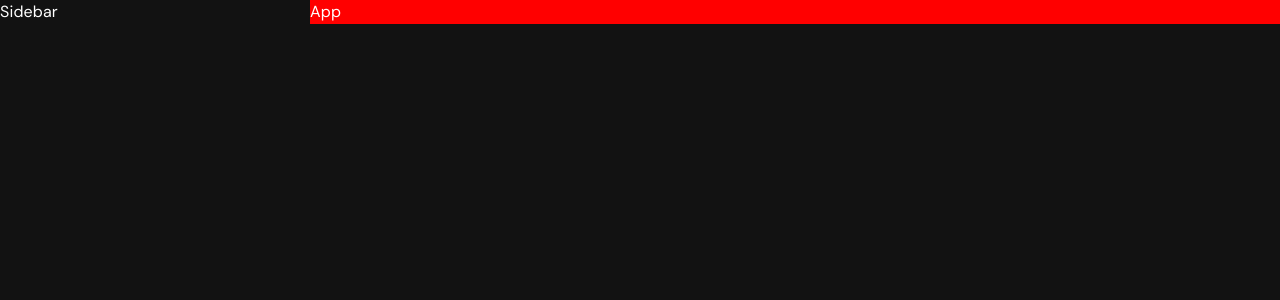
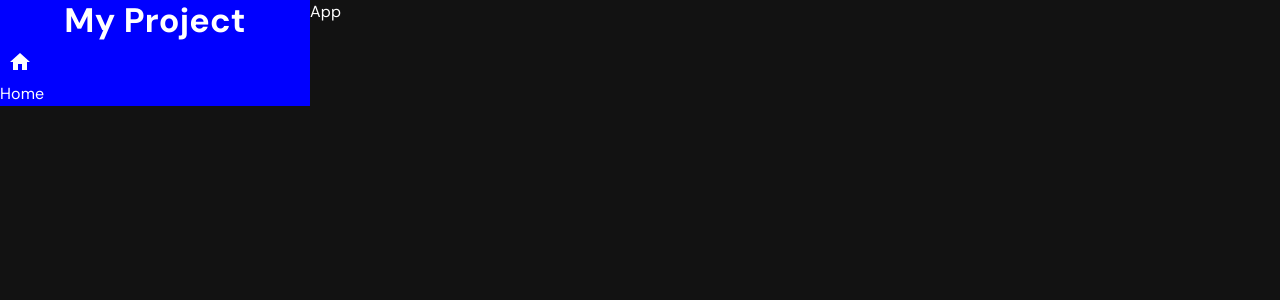
Before and after one commit to Mdjuealhossain/Portfulio_1, a Next.js app: page /en in a window 1280 px wide. Shown: the top 300 px of the page. Built offline with nearby package versions, Linux system fonts and the light colour scheme.

Commit message:
feat: sidebar

```diff
--- /dev/null
+++ b/src/app/componentSata/sidebarData/index.tsx
@@ -0,0 +1,10 @@
+import HomeIcon from "@mui/icons-material/Home";
+
+export const sidebarData = [
+  {
+    id: "1",
+    item: "Home",
+    link: "/",
+    icon: <HomeIcon />,
+  },
+];
--- a/src/layouts/PortfulioLayout/index.tsx
+++ b/src/layouts/PortfulioLayout/index.tsx
@@ -8,10 +8,10 @@ const PortfulioLayout: FC<PortfulioLayoutProps> = ({ children }) => {
   return (
     <>
       <Grid container>
-        <Grid item width={310}>
+        <Grid item width={310} bgcolor="blue">
           <Sidebar />
         </Grid>
-        <Grid item width="calc(100% - 310px)" bgcolor="red">
+        <Grid item width="calc(100% - 310px)">
           {children}
         </Grid>
       </Grid>
--- a/src/theme/typography.ts
+++ b/src/theme/typography.ts
@@ -2,7 +2,7 @@ import { TypographyVariants as TypographyVariantsOption } from "@mui/material/st
 import { Roboto, Merriweather, DM_Sans } from "next/font/google";
 
 export const roboto = Roboto({
-  weight: ["300", "400", "500", "700"],
+  weight: ["300", "400", "500", "700", "900"],
   style: ["normal", "italic"],
   subsets: ["latin"],
   display: "swap",
@@ -46,7 +46,7 @@ export default {
   },
   h4: {
     ...dm_sans.style,
-    fontWeight: 400,
+    fontWeight: 800,
     fontSize: "2.125rem",
     lineHeight: 1.235,
     letterSpacing: "0.00735em",
@@ -54,14 +54,14 @@ export default {
   h5: {
     ...dm_sans.style,
     fontWeight: 400,
-    fontSize: "1.5rem",
+    fontSize: "1rem",
     lineHeight: 1.334,
     letterSpacing: "0em",
   },
   h6: {
     ...dm_sans.style,
-    fontWeight: 500,
-    fontSize: "1.25rem",
+    fontWeight: 800,
+    fontSize: "1.875rem",
     lineHeight: 1.2,
     letterSpacing: "0.0075em",
   },
--- /dev/null
+++ b/src/widgets/Sidbars/Types.ts
@@ -0,0 +1,5 @@
+export interface SidebarsProps {
+  item: string;
+  link: string;
+  icon: any;
+}
--- /dev/null
+++ b/src/widgets/Sidbars/index.tsx
@@ -0,0 +1,14 @@
+import React, { FC } from "react";
+import { SidebarsProps } from "./Types";
+import { Box, IconButton, Typography } from "@mui/material";
+
+const Sidebars: FC<SidebarsProps> = ({ item, link, icon }) => {
+  return (
+    <Box>
+      <IconButton>{icon}</IconButton>
+      <Typography>{item}</Typography>
+    </Box>
+  );
+};
+
+export default Sidebars;
--- a/src/widgets/SideBar/index.tsx
+++ b/src/widgets/SideBar/index.tsx
@@ -1,8 +1,24 @@
 import { FC } from "react";
 import { SidebarProps } from "./Types";
+import { Box, ButtonBase, IconButton, Stack, Typography } from "@mui/material";
+import Sidebars from "../Sidbars";
+import HomeIcon from "@mui/icons-material/Home";
+import { sidebarData } from "src/app/componentSata/sidebarData";
 
 const Sidebar: FC<SidebarProps> = () => {
-  return <div>Sidebar</div>;
+  return (
+    <Stack>
+      <Box textAlign="center">
+        <Typography variant="h4">My Project</Typography>
+      </Box>
+      <Stack>
+        {sidebarData.map((data) => {
+          const { id, item, icon, link } = data;
+          return <Sidebars key={id} icon={icon} item={item} link={link} />;
+        })}
+      </Stack>
+    </Stack>
+  );
 };
 
 export default Sidebar;
```
